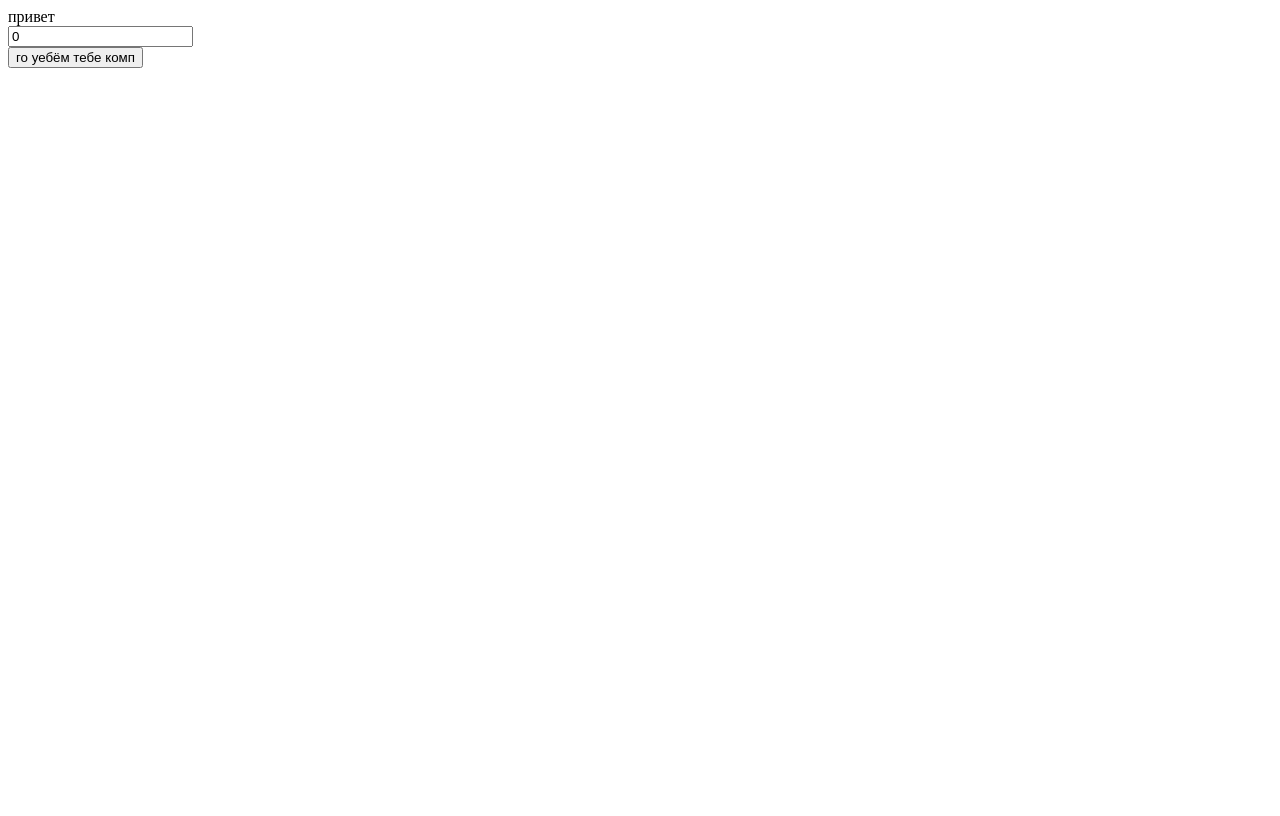
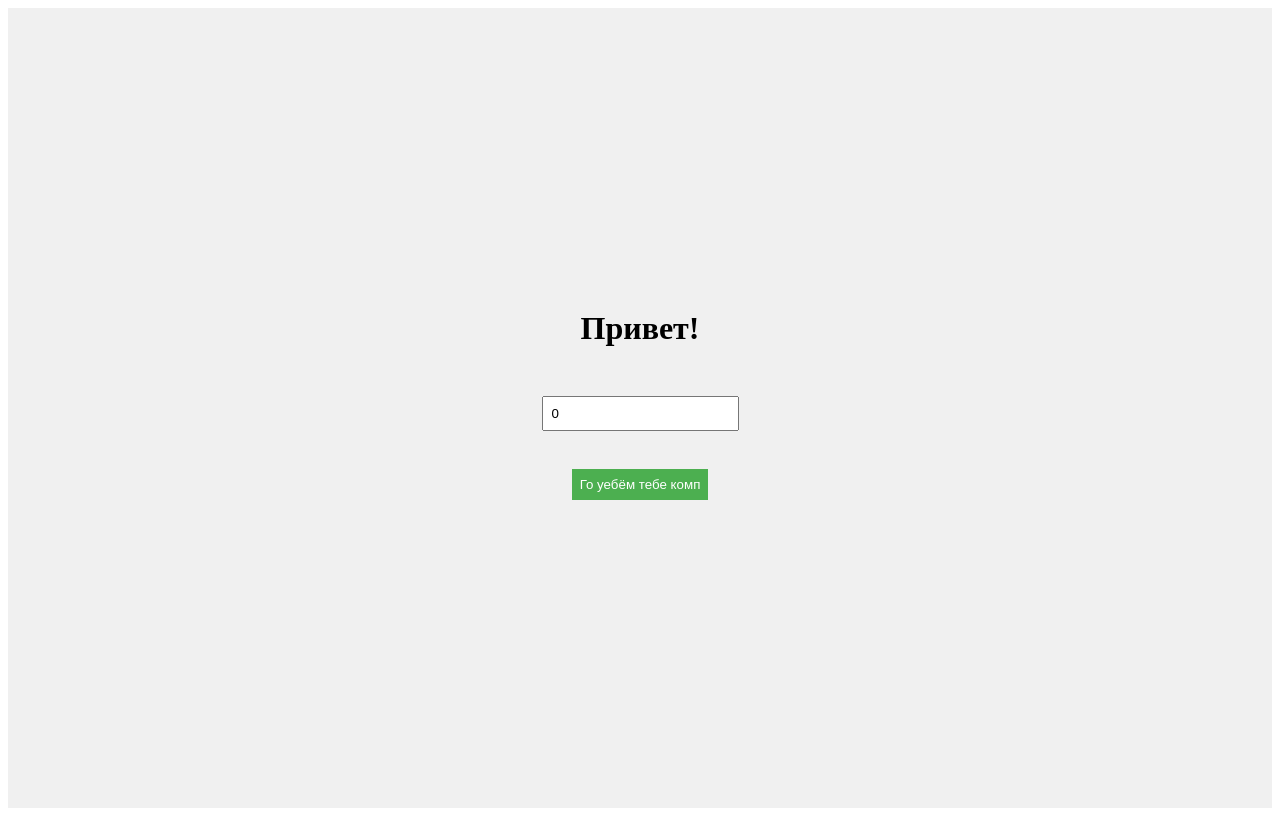
Before and after one commit to STIMUSHKA/hanoi_ang, an Angular app: page / in a window 1280 px wide. Built offline with nearby package versions, Linux system fonts and the light colour scheme.

Commit message:
convert angular to normal mode

```diff
--- a/angular.json
+++ b/angular.json
@@ -7,7 +7,14 @@
       "projectType": "application",
       "schematics": {
         "@schematics/angular:component": {
-          "style": "scss"
+          "style": "scss",
+          "standalone": false
+        },
+        "@schematics/angular:directive": {
+          "standalone": false
+        },
+        "@schematics/angular:pipe": {
+          "standalone": false
         }
       },
       "root": "",
--- a/src/app/app.component.html
+++ b/src/app/app.component.html
@@ -1,14 +1 @@
-<div>
-  привет
-  <br>
-  <input [(ngModel)]="inputData" name="inputData" type="number" placeholder="Введите данные">
-  <br>
-  <button (click)="start()" >го уебём тебе комп</button>
-  <br>
-  <div *ngIf="result > 0">
-    круто, уебали тебе комп за {{time}} секунд!
-    <br>
-    в итоге тыкнули в жопу {{result}} раз
-  </div>
-
-</div>
+<router-outlet></router-outlet>
--- a/src/app/app.component.ts
+++ b/src/app/app.component.ts
@@ -1,45 +1,10 @@
 import { Component } from '@angular/core';
-import { CommonModule } from '@angular/common';
-import { RouterOutlet } from '@angular/router';
-import { FormsModule } from '@angular/forms';
 
 @Component({
   selector: 'app-root',
-  standalone: true,
-  imports: [CommonModule, RouterOutlet, FormsModule],
   templateUrl: './app.component.html',
   styleUrl: './app.component.scss'
 })
 export class AppComponent {
-  public title = 'hanoi';
-  public result: any
-  public inputData: number = 0;
-  public time: number = 0;
-  private moves: string[] = [];
-
-
-  public start() {
-    this.moves = []
-    const t1 = performance.now();
-
-    this.h(this.inputData, 1, 3);
-    this.result = this.moves.length;
-    const t2 = performance.now();
-    this.time = (t2 - t1) / 1000
-  }
-
-  private move(s: number, e: number) {
-      this.moves.push( s +  '->' +  e);
-  }
-
-  private h(n: number, start: number, end: number) {
-      if (n === 1) {
-        this.move(start, end);
-      } else {
-          const other = 6 - (start + end);
-          this.h(n - 1, start, other);
-          this.move(start, end);
-          this.h(n - 1, other, end);
-      }
-  }
+  title = 'hanoi';
 }
--- a/src/app/app.config.ts
+++ /dev/null
@@ -1,8 +0,0 @@
-import { ApplicationConfig } from '@angular/core';
-import { provideRouter } from '@angular/router';
-
-import { routes } from './app.routes';
-
-export const appConfig: ApplicationConfig = {
-  providers: [provideRouter(routes)]
-};
--- a/src/app/app.routes.ts
+++ /dev/null
@@ -1,3 +0,0 @@
-import { Routes } from '@angular/router';
-
-export const routes: Routes = [];
--- /dev/null
+++ b/src/app/hanoi-calc/hanoi-calc.component.html
@@ -0,0 +1,13 @@
+<div class="container">
+  <h1>Привет!</h1>
+  <br>
+  <input [(ngModel)]="inputData" name="inputData" type="number" placeholder="Введите данные">
+  <br>
+  <button (click)="start()">Го уебём тебе комп</button>
+  <br>
+  <div *ngIf="result > 0" class="result">
+    Круто, уебали тебе комп за {{ time | number: '1.2-2' }} секунд!
+    <br>
+    В итоге тыкнули в жопу {{ result }} раз
+  </div>
+</div>
--- /dev/null
+++ b/src/app/hanoi-calc/hanoi-calc.component.scss
@@ -0,0 +1,27 @@
+.container {
+    display: flex;
+    flex-direction: column;
+    align-items: center;
+    justify-content: center;
+    height: 100vh;
+    background-color: #f0f0f0; /* Цвет фона */
+  }
+
+  input, button {
+    margin: 10px 0;
+    padding: 8px; /* Добавим отступ внутри элементов */
+  }
+
+  button {
+    background-color: #4caf50; /* Цвет кнопки */
+    color: white; /* Цвет текста на кнопке */
+    border: none; /* Уберем рамку */
+    cursor: pointer;
+  }
+
+  .result {
+    margin-top: 20px;
+    font-weight: bold;
+    background-color: #dff0d8; /* Цвет фона для результата */
+    padding: 10px; /* Добавим отступ внутри результата */
+  }
--- /dev/null
+++ b/src/app/hanoi-calc/hanoi-calc.component.ts
@@ -0,0 +1,40 @@
+import { Component } from '@angular/core';
+
+@Component({
+  selector: 'app-hanoi-calc',
+  templateUrl: './hanoi-calc.component.html',
+  styleUrl: './hanoi-calc.component.scss'
+})
+export class HanoiCalcComponent {
+
+  public title = 'hanoi';
+  public result: any
+  public inputData: number = 0;
+  public time: number = 0;
+  private moves: string[] = [];
+
+  public start() {
+    this.moves = []
+    const t1 = performance.now();
+
+    this.h(this.inputData, 1, 3);
+    this.result = this.moves.length;
+    const t2 = performance.now();
+    this.time = (t2 - t1) / 1000
+  }
+
+  private move(s: number, e: number) {
+      this.moves.push( s +  '->' +  e);
+  }
+
+  private h(n: number, start: number, end: number) {
+      if (n === 1) {
+        this.move(start, end);
+      } else {
+          const other = 6 - (start + end);
+          this.h(n - 1, start, other);
+          this.move(start, end);
+          this.h(n - 1, other, end);
+      }
+  }
+}
--- a/src/main.ts
+++ b/src/main.ts
@@ -1,6 +1,7 @@
-import { bootstrapApplication } from '@angular/platform-browser';
-import { appConfig } from './app/app.config';
-import { AppComponent } from './app/app.component';
+import { platformBrowserDynamic } from '@angular/platform-browser-dynamic';
 
-bootstrapApplication(AppComponent, appConfig)
-  .catch((err) => console.error(err));
+import { AppModule } from './app/app.module';
+
+
+platformBrowserDynamic().bootstrapModule(AppModule)
+  .catch(err => console.error(err));
```
Also changed, not shown: src/app/app-routing.module.ts (added, +13 -0 lines), src/app/app.module.ts (+15 -7 lines), 2 other files (tests, documents, lock files or other folders).
